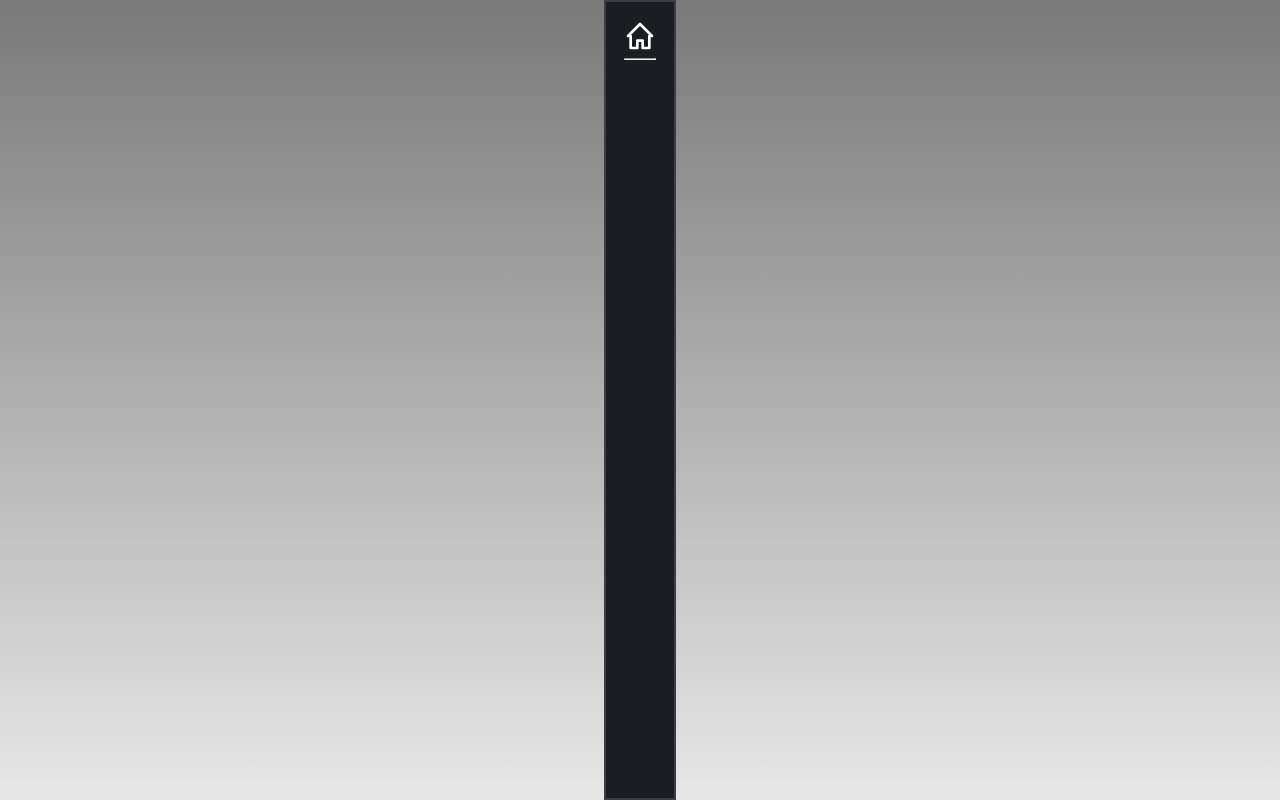
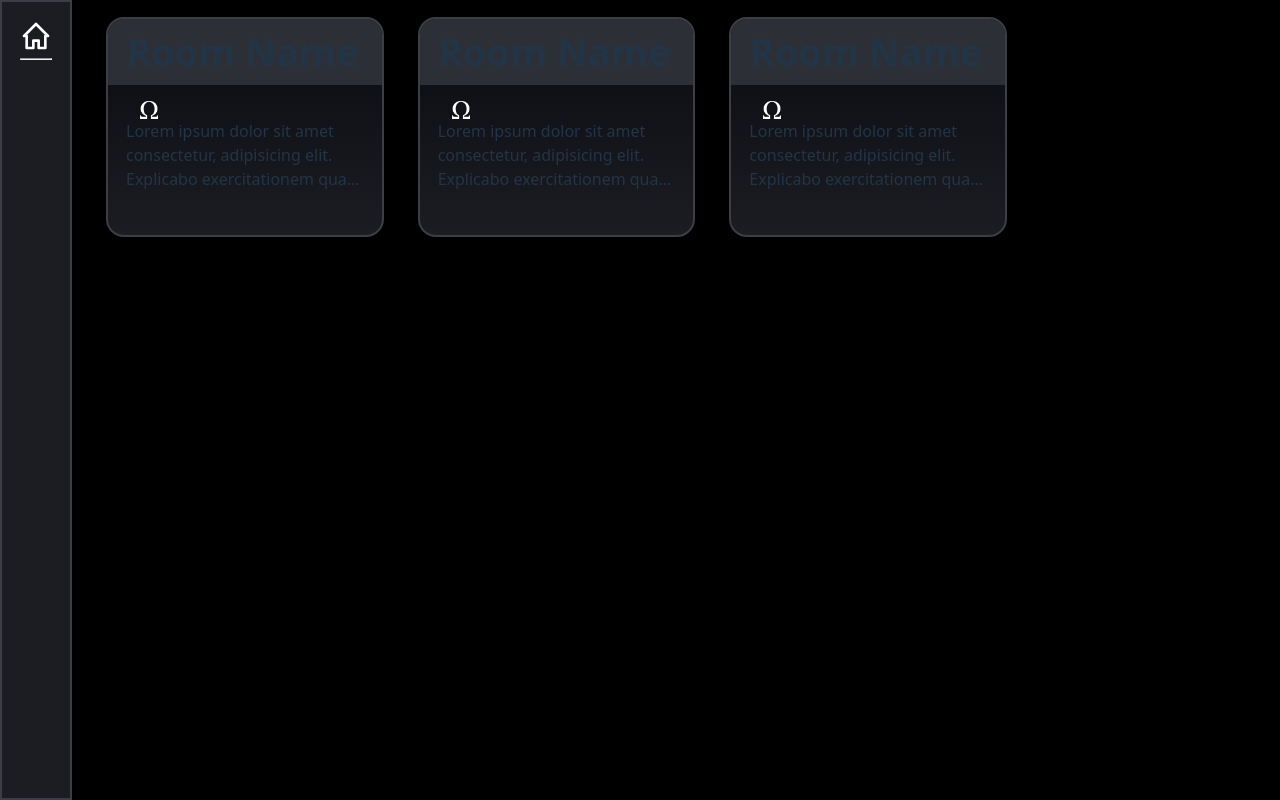
Before and after one commit to RITStudentDev/Asynk_Messenger, a React (Vite) app in the folder front/: page /hub in a window 1280 px wide. Built offline with nearby package versions, Linux system fonts and the light colour scheme.

Commit message:
fixed #root auto centering with margin

```diff
--- a/front/src/App.css
+++ b/front/src/App.css
@@ -1,8 +1,5 @@
 #root {
   max-width: 1280px;
-  margin: 0 auto;
-  padding: 0;
-  text-align: center;
 }
 
 .logo {
--- a/front/src/pages/HubPage.jsx
+++ b/front/src/pages/HubPage.jsx
@@ -6,9 +6,14 @@
 function HubPage (){
 
     return(
-        <>
+        <div className="page">
             <HubSideBar/>
-        </>
+            <div className="room-container">
+                <RoomProfile/>
+                <RoomProfile/>
+                <RoomProfile/>
+            </div>
+        </div>
     )
 }
 export default HubPage
--- a/front/src/styles/HubPage.css
+++ b/front/src/styles/HubPage.css
@@ -4,3 +4,22 @@
   padding: 0;
   box-sizing: border-box;
 }
+
+body {
+    background: black;
+}
+
+
+.page {
+    display: flex;
+    width: 80vw;
+    height: 100%;
+    justify-content: left;
+}
+
+.room-container {
+    display: grid;
+    grid-template-columns: 1fr 1fr 1fr;
+    width: 100%;
+    height: 100%;
+}
--- a/front/src/styles/HubSideBar.css
+++ b/front/src/styles/HubSideBar.css
@@ -2,13 +2,13 @@
 .sidebar {
     display: flex;
     width: fit-content;
-    min-height: 100vh;
     min-height: 100vh;
     padding: 18px;
     flex-direction: column;
     background-color: #1c1d22;
     border: solid 2px #3d3d45;
     align-items: flex-start;
+    margin-right: 17px;
 }
 
 ul {
--- a/front/src/styles/RoomProfile.css
+++ b/front/src/styles/RoomProfile.css
@@ -3,9 +3,11 @@
     flex-direction: column;
     align-items: flex-start;
     max-width: 375px;
+    max-height: 220px;
     background: linear-gradient(#0a0b10, #1c1d22);
     border: solid 2px #3d3d45;
     border-radius: 18px;
+    margin: 17px;
 }
 
 img {
```
